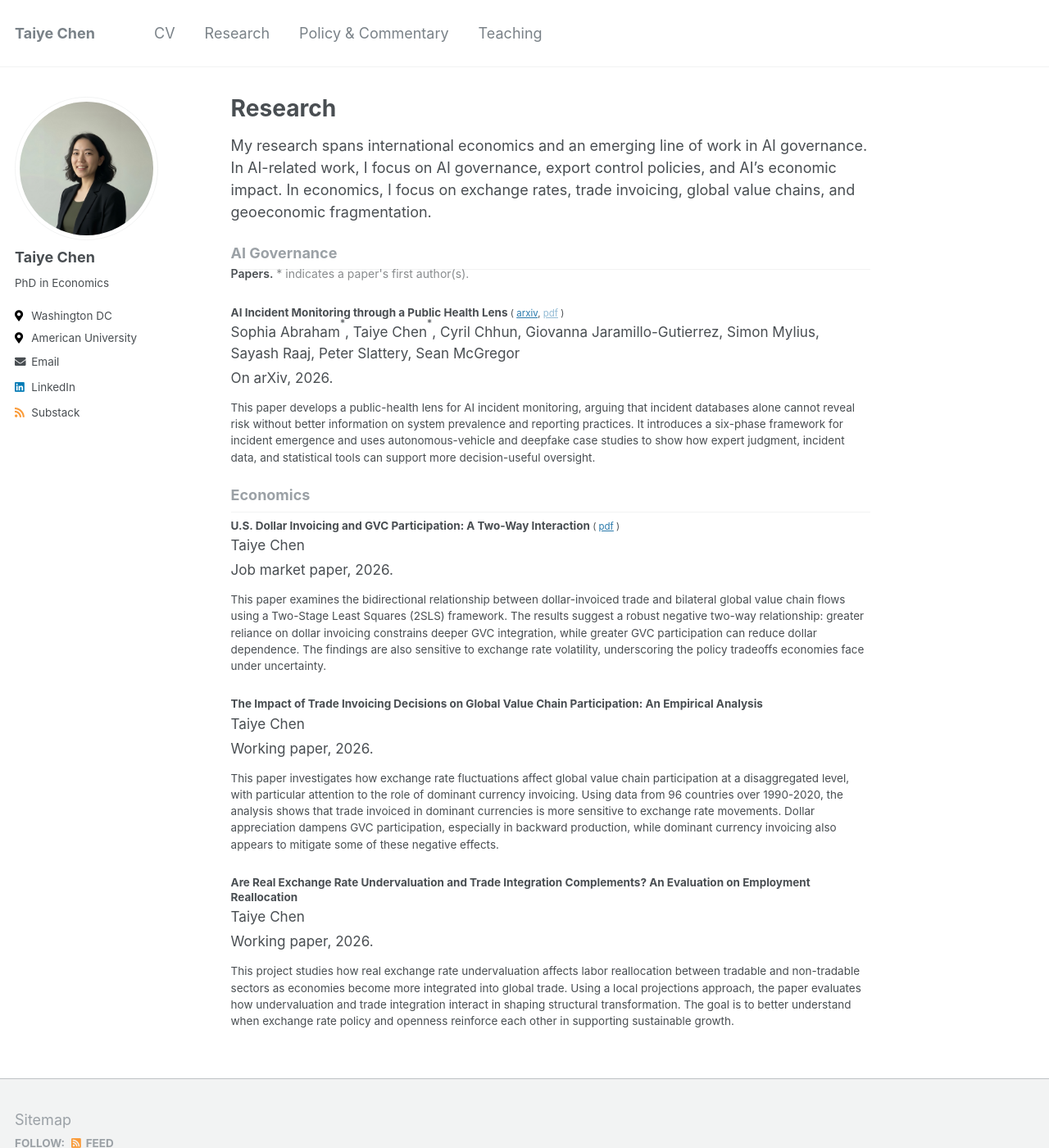
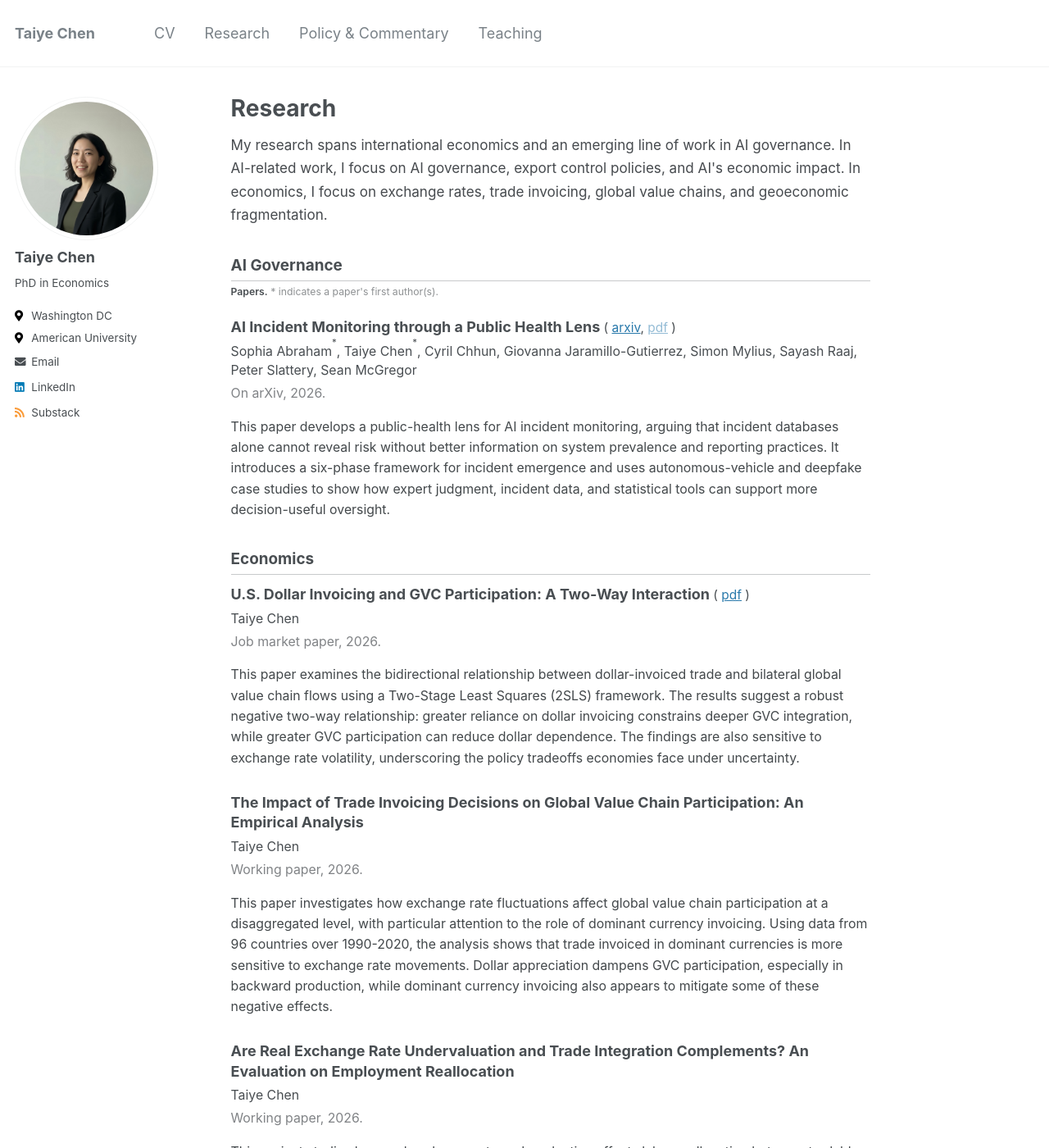
Before and after one commit to taiyechen/taiyechen.github.io, a Jekyll site: the page built from _pages/research.md, in a window 1280 px wide and 1400 px high. Shown: the whole window at 82% size. Built offline with Jekyll 4.4.1, drawn with Linux system fonts in a browser that asks for light colours.

Commit message:
update research page

```diff
--- a/_pages/research.md
+++ b/_pages/research.md
@@ -5,14 +5,16 @@ permalink: /research/
 author_profile: true
 ---
 
-My research spans international economics and an emerging line of work in AI governance. In AI-related work, I focus on AI governance, export control policies, and AI's economic impact. In economics, I focus on exchange rates, trade invoicing, global value chains, and geoeconomic fragmentation.
+<div class="research-page">
+
+<p class="research-intro">My research spans international economics and an emerging line of work in AI governance. In AI-related work, I focus on AI governance, export control policies, and AI's economic impact. In economics, I focus on exchange rates, trade invoicing, global value chains, and geoeconomic fragmentation.</p>
 
 {% include base_path %}
 
 {% assign economics_projects = site.research | where: "research_area", "economics" | sort: "order_number" %}
 {% assign ai_governance_projects = site.research | where: "research_area", "ai-governance" | sort: "order_number" %}
 
-<h2 class="archive__subtitle">AI Governance</h2>
+<h2 class="research-section-title">AI Governance</h2>
 
 <p class="research-section-note">
   <strong>Papers.</strong> <span>* indicates a paper's first author(s).</span>
@@ -26,7 +28,7 @@ My research spans international economics and an emerging line of work in AI gov
   <p>AI governance research entries will appear here as they are added.</p>
 {% endif %}
 
-<h2 class="archive__subtitle">Economics</h2>
+<h2 class="research-section-title">Economics</h2>
 
 {% if economics_projects.size > 0 %}
   {% for post in economics_projects %}
@@ -35,3 +37,5 @@ My research spans international economics and an emerging line of work in AI gov
 {% else %}
   <p>Economics research entries will appear here as they are added.</p>
 {% endif %}
+
+</div>
--- a/_sass/_custom.scss
+++ b/_sass/_custom.scss
@@ -18,40 +18,83 @@
   font-size: $type-size-5;
 }
 
-.archive__item-title--research {
-  font-size: $type-size-6;
-  margin-bottom: 0.15em;
-  line-height: 1.35;
+.research-page {
+  max-width: 44rem;
 }
 
-.archive__item-links-inline {
-  font-size: 0.85em;
+.research-page .research-intro {
+  margin-bottom: 2rem;
+  font-size: 0.95rem;
+  line-height: 1.65;
+  color: mix(#000, $text-color, 5%);
+}
+
+.research-page .research-section-title {
+  margin: 2rem 0 0.65rem;
+  padding-bottom: 0.35rem;
+  border-bottom: 1px solid mix(#fff, $text-color, 70%);
+  color: $text-color;
+  font-size: 1.05rem;
+  line-height: 1.25;
+  font-weight: 700;
+}
+
+.research-page .archive__item {
+  margin-bottom: 1.65rem;
+}
+
+.research-page .archive__item-title--research {
+  margin: 0 0 0.35rem;
+  font-size: 1rem;
+  line-height: 1.35;
+  font-weight: 700;
+}
+
+.research-page .archive__item-links-inline {
+  font-size: 0.86em;
   font-weight: normal;
 }
 
-.archive__item-authors,
-.archive__item-venue {
-  margin: 0 0 0.25em;
-  font-size: 0.95em;
+.research-page .archive__item-authors,
+.research-page .archive__item-venue {
+  margin: 0 0 0.28rem;
+  font-size: 0.88rem;
+  line-height: 1.45;
 }
 
-.research-section-note {
-  margin: -0.35em 0 1em;
-  font-size: 0.78em;
-  line-height: 1.45;
-  color: mix(#fff, $text-color, 35%);
+.research-page .archive__item-authors {
+  color: $text-color;
 }
 
-.research-section-note strong {
+.research-page .archive__item-venue {
+  color: mix(#fff, $text-color, 30%);
+  font-style: normal;
+}
+
+.research-page .archive__item-excerpt--research {
+  margin-top: 0.55rem;
+  font-size: 0.88rem;
+  line-height: 1.6;
+  color: mix(#000, $text-color, 8%);
+}
+
+.research-page .research-section-note {
+  margin: -0.35rem 0 1.25rem;
+  font-size: 0.68rem;
+  line-height: 1.35;
+  color: mix(#fff, $text-color, 38%);
+}
+
+.research-page .research-section-note strong {
   color: $text-color;
   font-weight: 600;
 }
 
-.research-section-note span {
+.research-page .research-section-note span {
   color: inherit;
 }
 
-.archive__item-authors sup {
+.research-page .archive__item-authors sup {
   font-size: 0.72em;
   vertical-align: super;
 }
```
